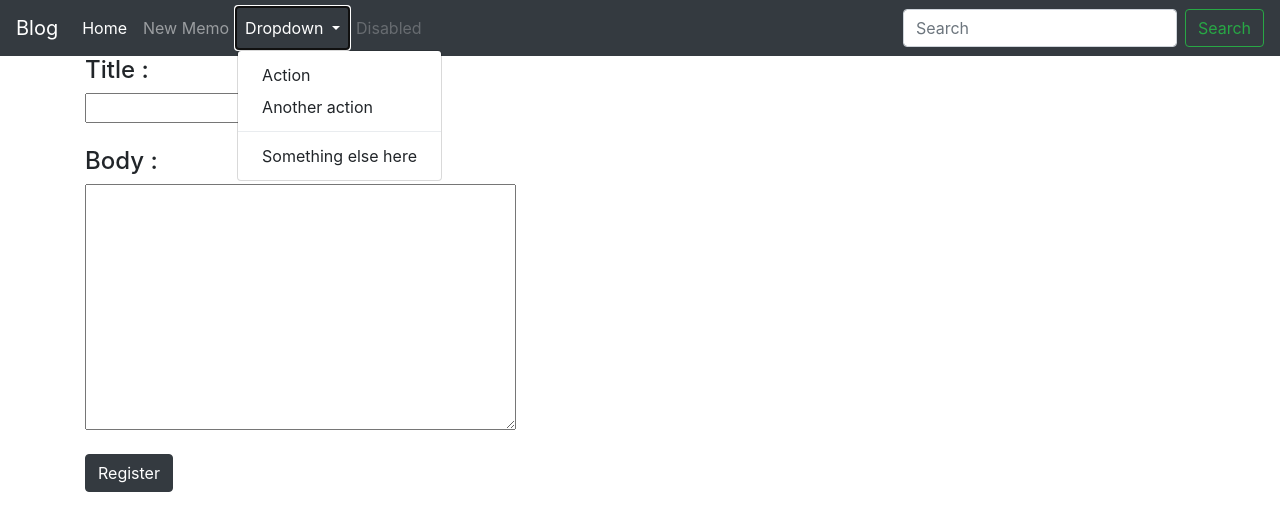
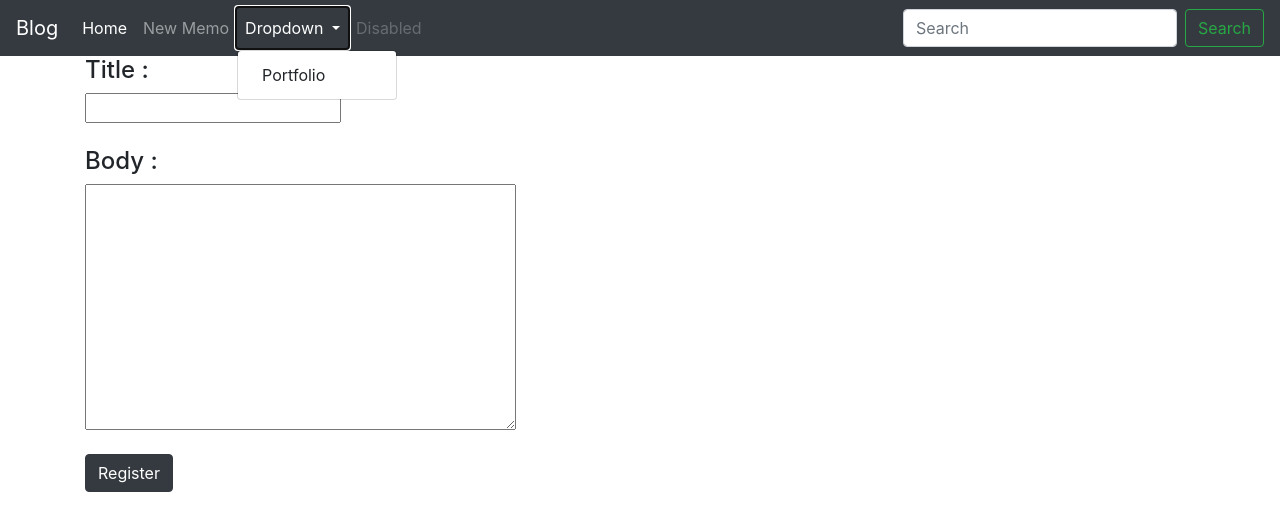
Before and after one commit to yuseon27/web_practice, a Django app: page /blog/new/ in a window 1280 px wide, after a click on "Dropdown". Shown: the top 531 px of the page. Run offline with Django 3.2, Linux system fonts and the light colour scheme; some libraries are stand-ins or nearby versions.

Commit message:
Modified html

```diff
--- a/django/05. Blog Bootstrap/BlogBootstrapProject/BlogApp/templates/detail.html
+++ b/django/05. Blog Bootstrap/BlogBootstrapProject/BlogApp/templates/detail.html
@@ -34,10 +34,7 @@
                         Dropdown
                     </a>
                     <div class="dropdown-menu" aria-labelledby="navbarDropdown">
-                        <a class="dropdown-item" href="#">Action</a>
-                        <a class="dropdown-item" href="#">Another action</a>
-                        <div class="dropdown-divider"></div>
-                        <a class="dropdown-item" href="#">Something else here</a>
+                        <a class="dropdown-item" href="{%url 'portfolio' %}">Portfolio</a>
                     </div>
                 </li>
                 <li class="nav-item">
--- a/django/05. Blog Bootstrap/BlogBootstrapProject/BlogApp/templates/home.html
+++ b/django/05. Blog Bootstrap/BlogBootstrapProject/BlogApp/templates/home.html
@@ -34,10 +34,7 @@
                         Dropdown
                     </a>
                     <div class="dropdown-menu" aria-labelledby="navbarDropdown">
-                        <a class="dropdown-item" href="#">Action</a>
-                        <a class="dropdown-item" href="#">Another action</a>
-                        <div class="dropdown-divider"></div>
-                        <a class="dropdown-item" href="#">Something else here</a>
+                        <a class="dropdown-item" href="{% url 'portfolio' %}">Portfolio</a>
                     </div>
                 </li>
                 <li class="nav-item">
--- a/django/05. Blog Bootstrap/BlogBootstrapProject/BlogApp/templates/new.html
+++ b/django/05. Blog Bootstrap/BlogBootstrapProject/BlogApp/templates/new.html
@@ -34,10 +34,7 @@
                         Dropdown
                     </a>
                     <div class="dropdown-menu" aria-labelledby="navbarDropdown">
-                        <a class="dropdown-item" href="#">Action</a>
-                        <a class="dropdown-item" href="#">Another action</a>
-                        <div class="dropdown-divider"></div>
-                        <a class="dropdown-item" href="#">Something else here</a>
+                        <a class="dropdown-item" href="{%url 'portfolio' %}">Portfolio</a>
                     </div>
                 </li>
                 <li class="nav-item">
```
